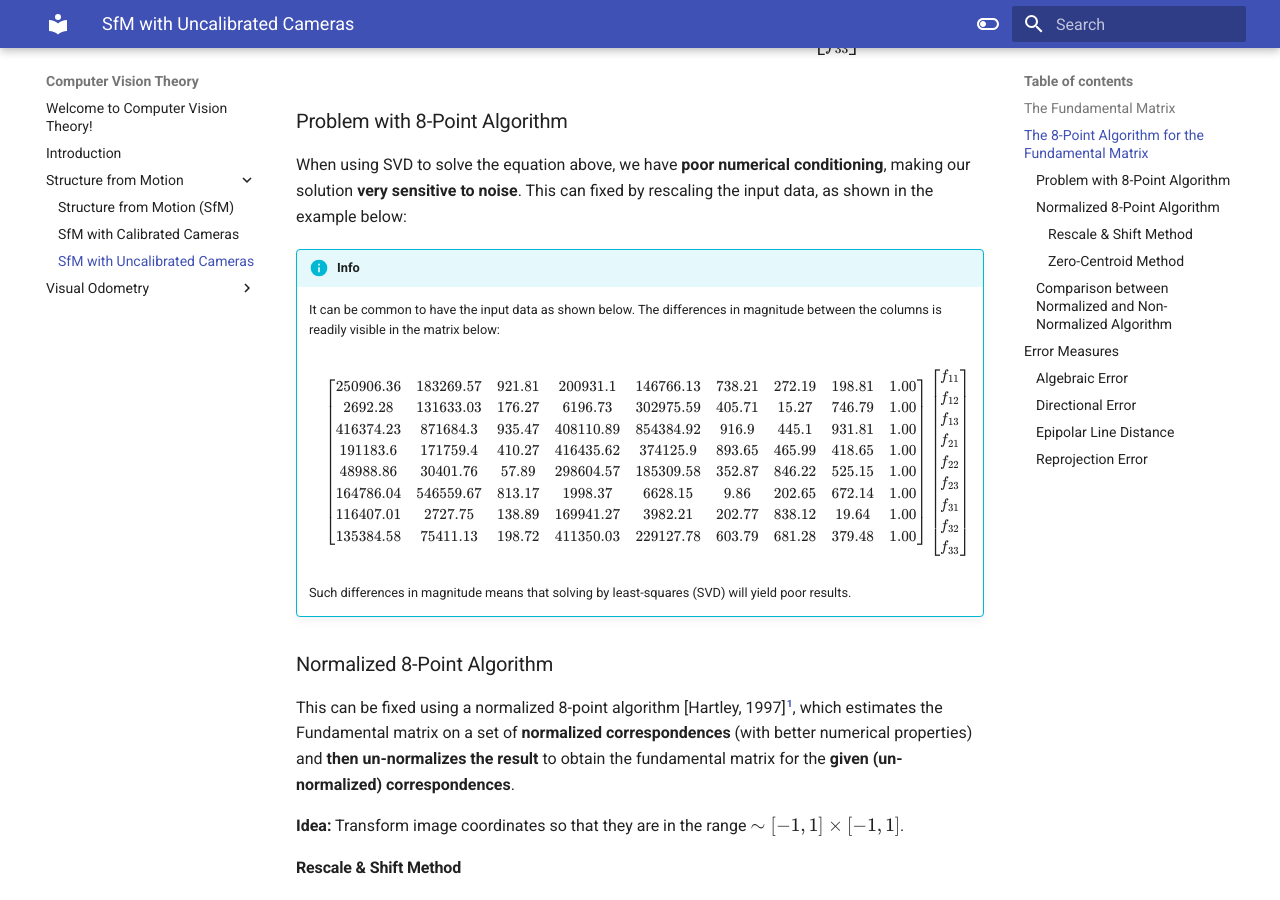
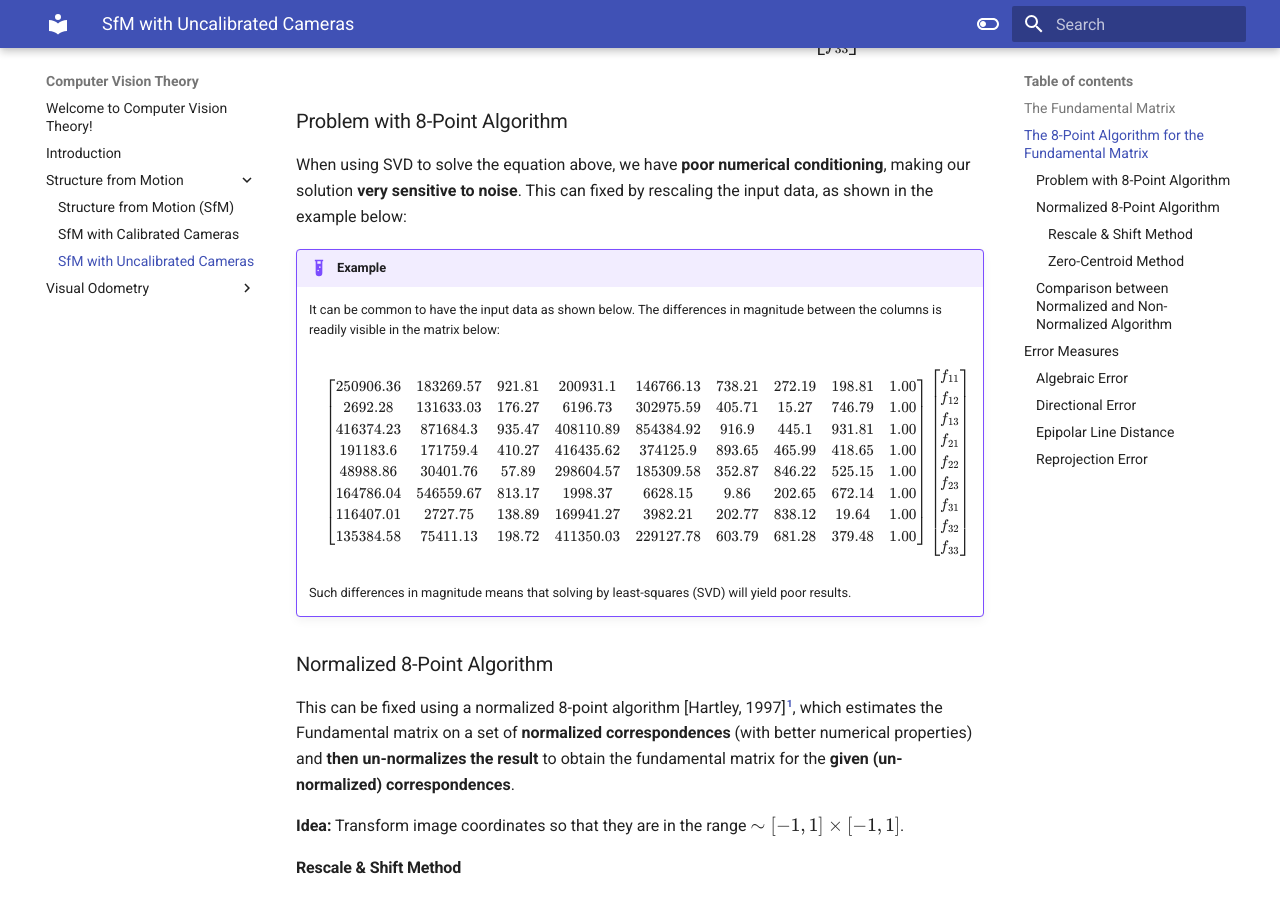
Before and after one commit to johnhalz/cv_theory, an MkDocs documentation site: the page built from docs/Structure_from_Motion/3_uncalib_cams.md, in a window 1280 px wide and 900 px high, scrolled down 1689 px. Built offline with MkDocs 1.6.1 and Material for MkDocs 9.7.7, drawn with Linux system fonts in a browser that asks for light colours.

Commit message:
Changed from info to example

```diff
--- a/docs/Structure_from_Motion/3_uncalib_cams.md
+++ b/docs/Structure_from_Motion/3_uncalib_cams.md
@@ -108,7 +108,7 @@ $$
 
 When using SVD to solve the equation above, we have **poor numerical conditioning**, making our solution **very sensitive to noise**. This can fixed by rescaling the input data, as shown in the example below:
 
-!!! info
+!!! example
     It can be common to have the input data as shown below. The differences in magnitude between the columns is readily visible in the matrix below:
 
     $$
```
